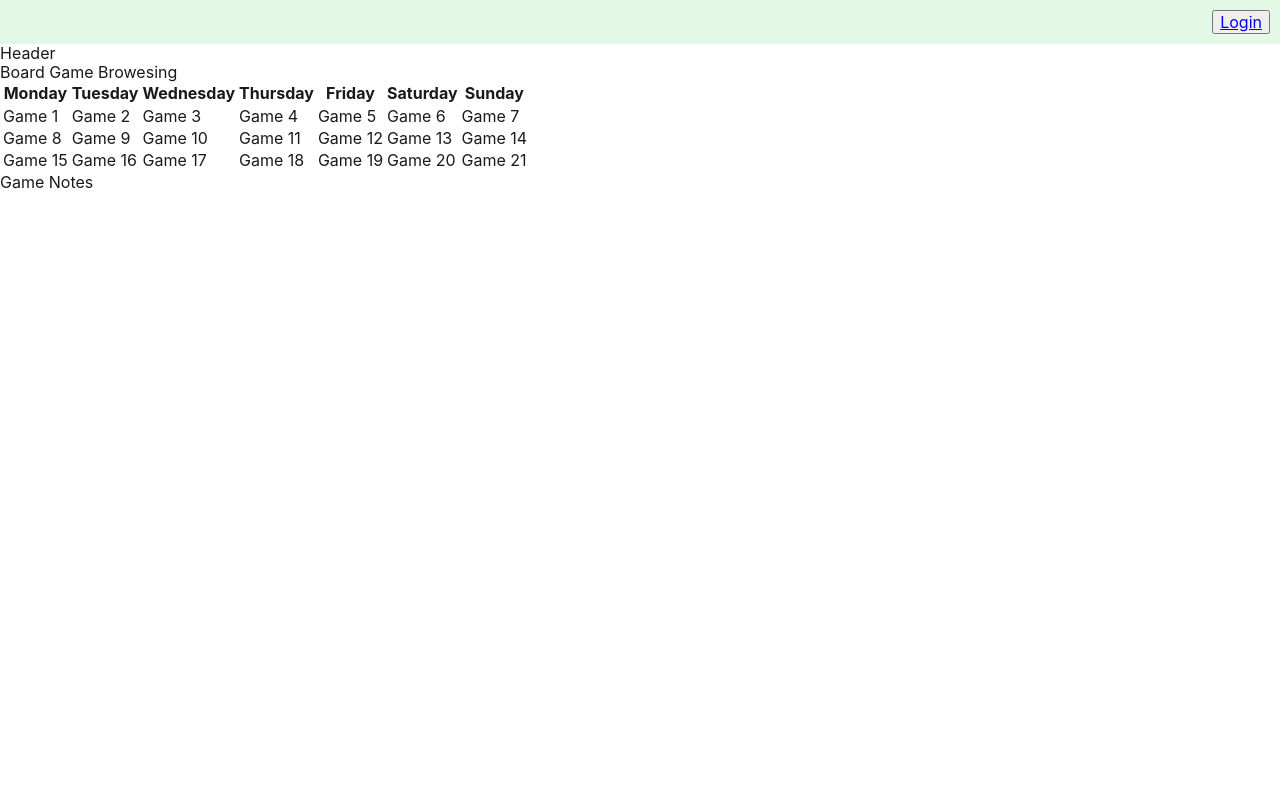
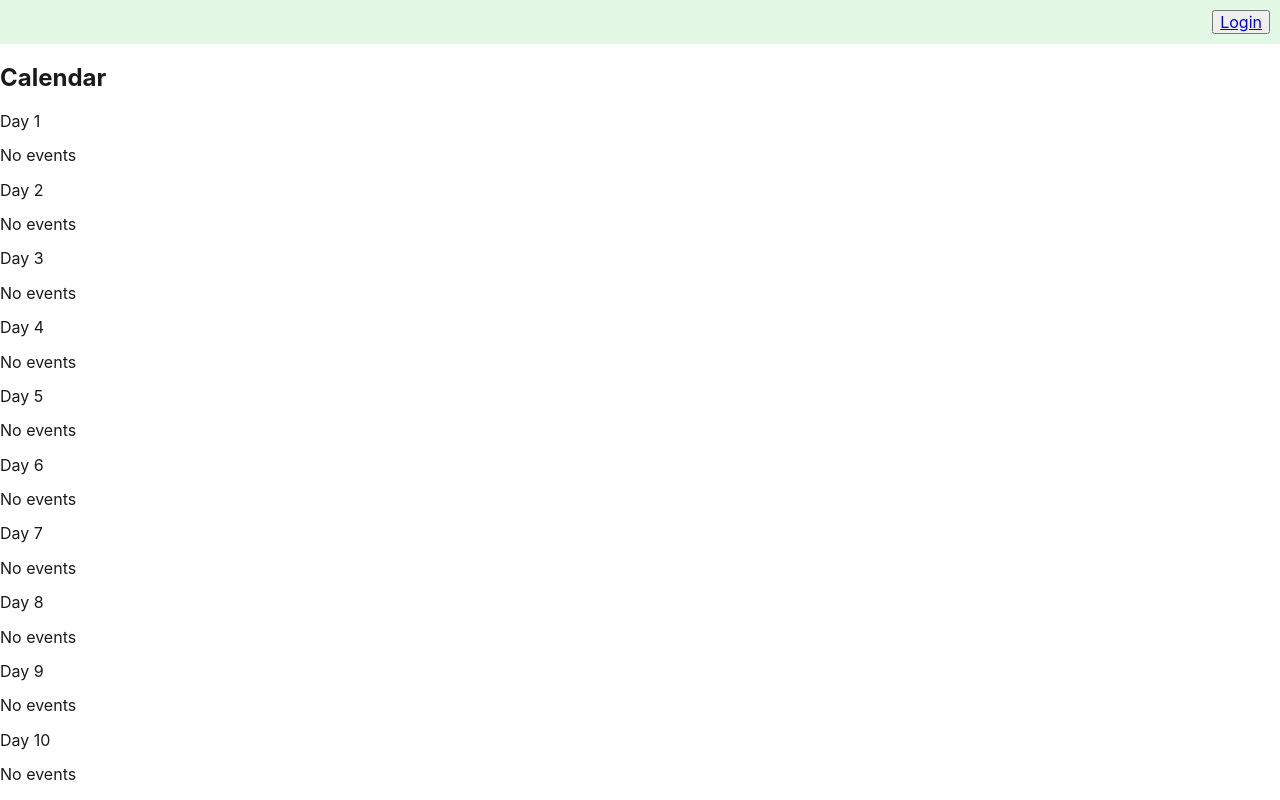
Before and after one commit to fluviangumbo/Board-Game-Night, a React (Vite) app in the folder client/: page /calendar in a window 1280 px wide. Shown: the top 800 px of the page. Built offline with nearby package versions, Linux system fonts and the light colour scheme.

Commit message:
added child and parent components, and tried to add all to the group page, issues persist

```diff
--- a/client/src/pages/Calendar.tsx
+++ b/client/src/pages/Calendar.tsx
@@ -5,62 +5,144 @@
 // import UserList from "../components/Users";
 // import auth from "../utils/auth";
 // import { Link } from "react-router-dom";
-import Table from "react-bootstrap/Table";
+// import Table from "react-bootstrap/Table";
 
-const calendar = () => {
+// const calendar = () => {
+//   return (
+//     <>
+//       <div>Header</div>
+//       <div> Board Game Browesing</div>
+//       <main>
+//         <div className="Calendar">
+//           <Table striped bordered hover>
+//             <thead>
+//                 <tr>
+//                     <th>Monday</th>
+//                     <th>Tuesday</th>
+//                     <th>Wednesday</th>
+//                     <th>Thursday</th>
+//                     <th>Friday</th>
+//                     <th>Saturday</th>
+//                     <th>Sunday</th>
+//                 </tr>
+//             </thead>
+//             <tbody>
+//                 <tr>
+//                     <td>Game 1</td>
+//                     <td>Game 2</td>
+//                     <td>Game 3</td>
+//                     <td>Game 4</td>
+//                     <td>Game 5</td>
+//                     <td>Game 6</td>
+//                     <td>Game 7</td>
+//                 </tr>
+//                 <tr>
+//                     <td>Game 8</td>
+//                     <td>Game 9</td>
+//                     <td>Game 10</td>
+//                     <td>Game 11</td>
+//                     <td>Game 12</td>
+//                     <td>Game 13</td>
+//                     <td>Game 14</td>
+//                 </tr>
+//                 <tr>
+//                     <td>Game 15</td>
+//                     <td>Game 16</td>
+//                     <td>Game 17</td>
+//                     <td>Game 18</td>
+//                     <td>Game 19</td>
+//                     <td>Game 20</td>
+//                     <td>Game 21</td>
+//                 </tr>
+//             </tbody>
+//           </Table>
+//         </div>
+//       </main>
+//       <div>Game Notes</div>
+//     </>
+//   );
+// };
+
+// export default calendar;
+
+import React, { useState } from 'react';
+import { Modal, Button, Form, Container, Row, Col, Card } from 'react-bootstrap';
+
+// Define the type for the events state
+interface EventsState {
+  [key: number]: string; // day (1 to 31) as key, event description as value
+}
+
+const Calendar: React.FC = () => {
+  const [showModal, setShowModal] = useState<boolean>(false);
+  const [selectedDate, setSelectedDate] = useState<number | null>(null);
+  const [events, setEvents] = useState<EventsState>({});
+  const [eventText, setEventText] = useState<string>('');
+
+  // Open modal for the selected date
+  const handleDayClick = (day: number) => {
+    setSelectedDate(day);
+    setEventText(events[day] || ''); // Pre-fill the event if it exists
+    setShowModal(true);
+  };
+
+  // Handle the event submission
+  const handleSaveEvent = () => {
+    if (selectedDate !== null) {
+      setEvents((prevEvents) => ({
+        ...prevEvents,
+        [selectedDate]: eventText,
+      }));
+    }
+    setShowModal(false);
+  };
+
   return (
-    <>
-      <div>Header</div>
-      <div> Board Game Browesing</div>
-      <main>
-        <div className="Calendar">
-          <Table striped bordered hover>
-            <thead>
-                <tr>
-                    <th>Monday</th>
-                    <th>Tuesday</th>
-                    <th>Wednesday</th>
-                    <th>Thursday</th>
-                    <th>Friday</th>
-                    <th>Saturday</th>
-                    <th>Sunday</th>
-                </tr>
-            </thead>
-            <tbody>
-                <tr>
-                    <td>Game 1</td>
-                    <td>Game 2</td>
-                    <td>Game 3</td>
-                    <td>Game 4</td>
-                    <td>Game 5</td>
-                    <td>Game 6</td>
-                    <td>Game 7</td>
-                </tr>
-                <tr>
-                    <td>Game 8</td>
-                    <td>Game 9</td>
-                    <td>Game 10</td>
-                    <td>Game 11</td>
-                    <td>Game 12</td>
-                    <td>Game 13</td>
-                    <td>Game 14</td>
-                </tr>
-                <tr>
-                    <td>Game 15</td>
-                    <td>Game 16</td>
-                    <td>Game 17</td>
-                    <td>Game 18</td>
-                    <td>Game 19</td>
-                    <td>Game 20</td>
-                    <td>Game 21</td>
-                </tr>
-            </tbody>
-          </Table>
-        </div>
-      </main>
-      <div>Game Notes</div>
-    </>
+    <Container>
+      <h2 className="text-center my-4">Calendar</h2>
+      <Row>
+        {/* Render Days of the Month */}
+        {Array.from({ length: 30 }, (_, i) => i + 1).map((day) => (
+          <Col xs={12} sm={4} md={3} lg={2} key={day} className="mb-4">
+            <Card onClick={() => handleDayClick(day)}>
+              <Card.Body>
+                <Card.Title>{`Day ${day}`}</Card.Title>
+                <Card.Text>{events[day] ? events[day] : 'No events'}</Card.Text>
+              </Card.Body>
+            </Card>
+          </Col>
+        ))}
+      </Row>
+
+      {/* Event Modal */}
+      <Modal show={showModal} onHide={() => setShowModal(false)}>
+        <Modal.Header closeButton>
+          <Modal.Title>Add Event for Day {selectedDate}</Modal.Title>
+        </Modal.Header>
+        <Modal.Body>
+          <Form>
+            <Form.Group>
+              <Form.Label>Event Description</Form.Label>
+              <Form.Control
+                as="textarea"
+                rows={3}
+                value={eventText}
+                onChange={(e) => setEventText(e.target.value)}
+              />
+            </Form.Group>
+          </Form>
+        </Modal.Body>
+        <Modal.Footer>
+          <Button variant="secondary" onClick={() => setShowModal(false)}>
+            Close
+          </Button>
+          <Button variant="primary" onClick={handleSaveEvent}>
+            Save Event
+          </Button>
+        </Modal.Footer>
+      </Modal>
+    </Container>
   );
 };
 
-export default calendar;
+export default Calendar;
```
Also changed, not shown: client/src/components/AddUserForm.tsx (added, +31 -0 lines), client/src/components/Group.tsx (added, +31 -0 lines), client/src/pages/Group.tsx (added, +14 -0 lines), client/src/pages/Groups.tsx (deleted, +0 -125 lines), client/src/components/CreateGroup.tsx (deleted), 2 other files (tests, documents, lock files or other folders).
